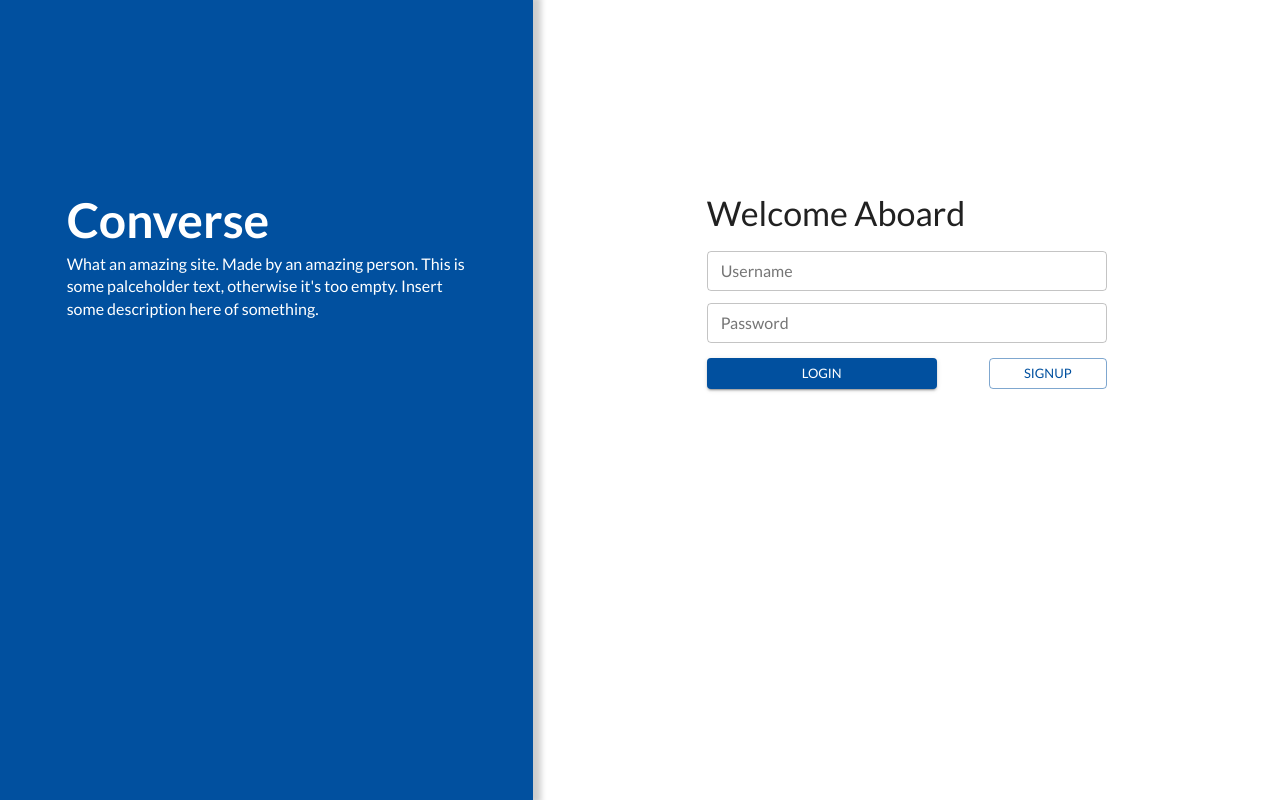
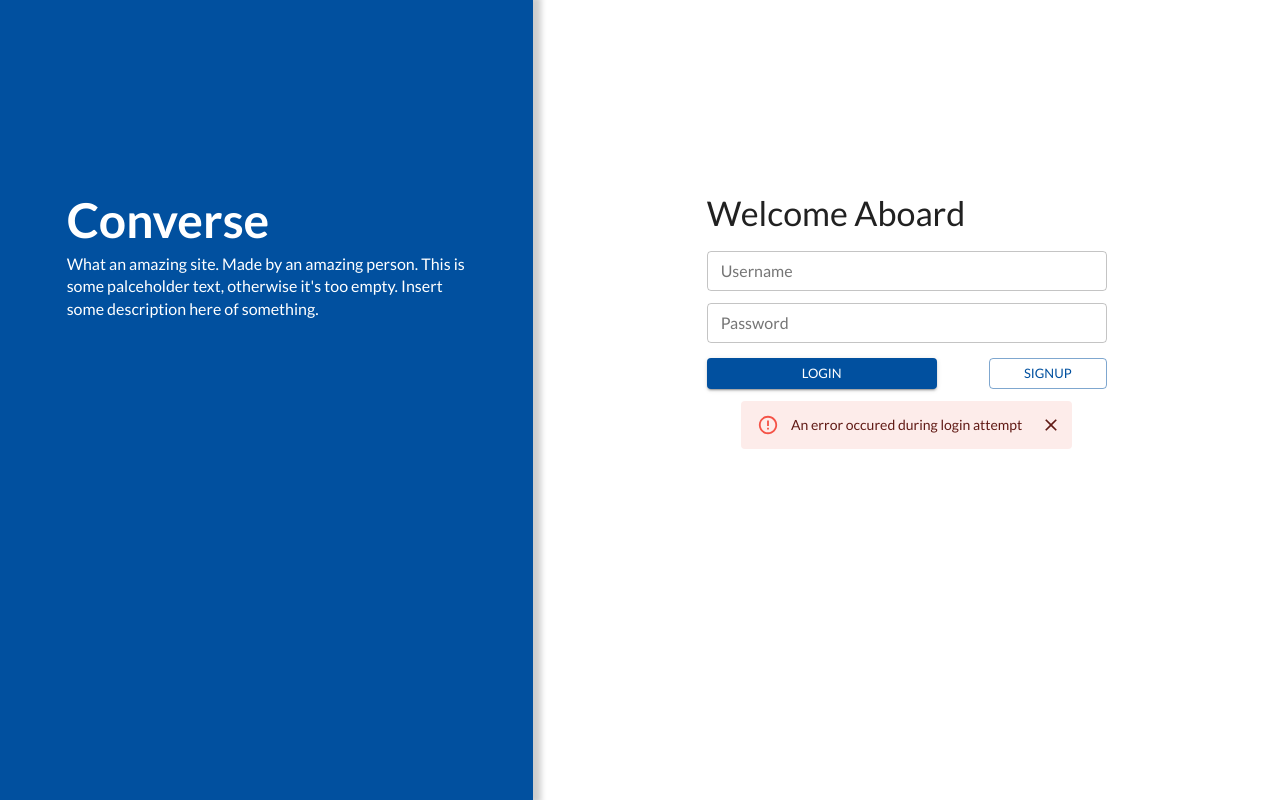
Before and after one commit to tphume/converse-fe, a React (Create React App) app: page / in a window 1280 px wide. Both pictures are taken after a click on the button "LOGIN". Built offline with nearby package versions, Linux system fonts and the light colour scheme.

Commit message:
Added login error alert

```diff
--- a/package.json
+++ b/package.json
@@ -5,6 +5,7 @@
   "dependencies": {
     "@material-ui/core": "^4.11.0",
     "@material-ui/icons": "^4.9.1",
+    "@material-ui/lab": "^4.0.0-alpha.56",
     "@reduxjs/toolkit": "^1.4.0",
     "@testing-library/jest-dom": "^4.2.4",
     "@testing-library/react": "^9.5.0",
--- a/src/features/user/user.ts
+++ b/src/features/user/user.ts
@@ -2,7 +2,7 @@ import { createSlice, PayloadAction, Dispatch } from "@reduxjs/toolkit";
 import { AppThunk } from "../../store";
 
 // Error types
-type error = "none" | "bad request" | "network error";
+type error = "none" | "bad request" | "match not found" | "network error";
 
 // Arguments for api call
 interface UserArgs {
@@ -55,6 +55,7 @@ export const userSlice = createSlice({
       state.username = "";
     },
     resetError: (state) => {
+      console.log("umm ");
       state.error = "none";
     },
   },
@@ -73,6 +74,7 @@ function loginAPI(user: UserArgs): Promise<void> {
   if (user.username.length < 4 || user.password.length < 5) {
     throw new Error("bad request");
   }
+
   return new Promise<void>((resolve) => setTimeout(resolve, 1000));
 }
 
@@ -85,7 +87,7 @@ export function login(args: UserArgs): AppThunk {
       return dispatch(successLogin({ username: args.username }));
     } catch (e) {
       switch (e.toString()) {
-        case "bad request":
+        case "Error: bad request":
           return dispatch(failureLogin({ error: "bad request" }));
         default:
           return dispatch(failureLogin({ error: "network error" }));
--- a/src/pages/Login.tsx
+++ b/src/pages/Login.tsx
@@ -2,13 +2,14 @@ import React, { useState, useEffect } from "react";
 import { useDispatch, useSelector } from "react-redux";
 import { RootState } from "../rootReducer";
 
-import { login } from "../features/user/user";
-
+import { login, resetError } from "../features/user/user";
 import { Theme, createStyles, makeStyles } from "@material-ui/core/styles";
 import Grid from "@material-ui/core/Grid";
 import Typography from "@material-ui/core/Typography";
 import TextField from "@material-ui/core/TextField";
 import Button from "@material-ui/core/Button";
+import Snackbar from "@material-ui/core/Snackbar";
+import Alert from "@material-ui/lab/Alert";
 
 const useStyles = makeStyles((theme: Theme) => {
   return createStyles({
@@ -70,6 +71,15 @@ const useStyles = makeStyles((theme: Theme) => {
     formSignup: {
       flexGrow: 1,
     },
+    alert: {
+      marginTop: "12px",
+      width: "100%",
+      position: "relative",
+      transform: "none",
+      left: "auto",
+      right: "auto",
+      bottom: "auto",
+    },
   });
 });
 
@@ -77,7 +87,7 @@ export default function Login() {
   // Other external stuff
   const classes = useStyles();
   const dispatch = useDispatch();
-  const { loading } = useSelector((state: RootState) => state.user);
+  const { loading, error } = useSelector((state: RootState) => state.user);
 
   // Define our local state
   const [username, setUsername] = useState("");
@@ -88,6 +98,12 @@ export default function Login() {
     setUsername("");
     setPassword("");
   }, []);
+
+  // Handle function
+  const onAlertClose = (event?: React.SyntheticEvent, reason?: string) => {
+    console.log("Hello");
+    dispatch(resetError());
+  };
 
   return (
     <section>
@@ -176,6 +192,16 @@ export default function Login() {
                 </Button>
               </div>
             </form>
+            <Snackbar
+              open={error !== "none"}
+              classes={{ root: classes.alert }}
+              onClose={onAlertClose}
+              autoHideDuration={5000}
+            >
+              <Alert severity="error" onClose={onAlertClose}>
+                An error occured during login attempt
+              </Alert>
+            </Snackbar>
           </div>
         </Grid>
       </Grid>
```
Also changed, not shown: 1 other file (tests, documents, lock files or other folders).
